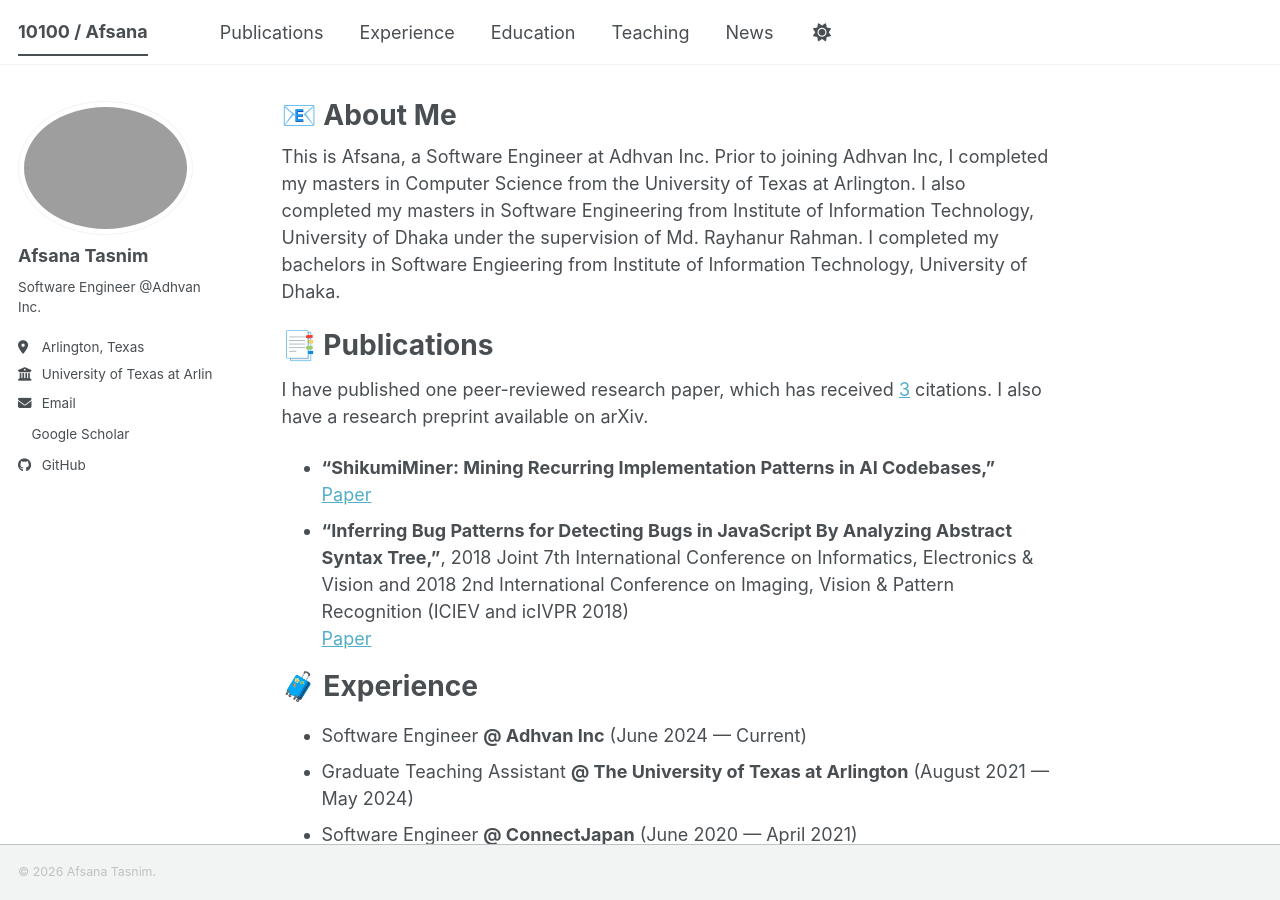
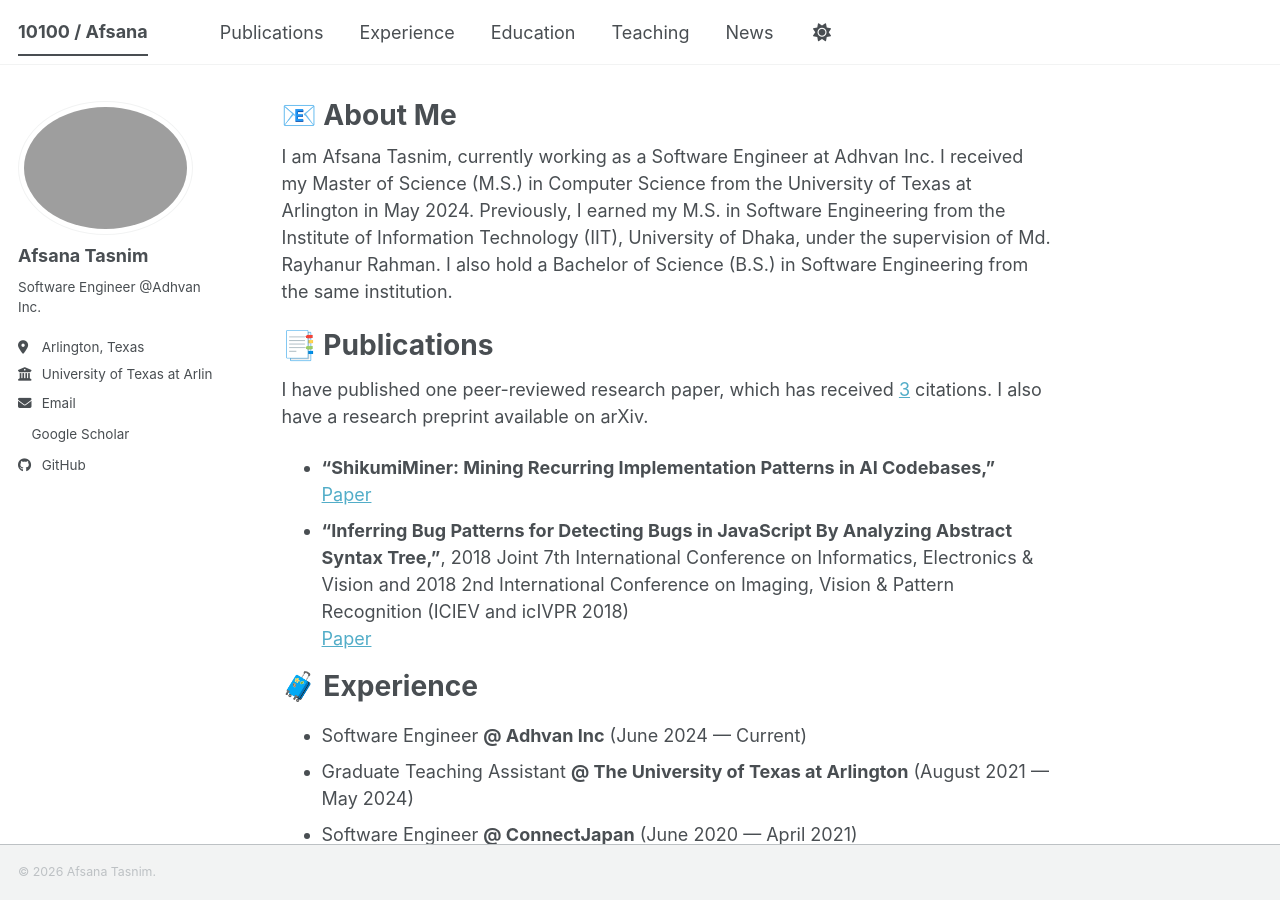
Before and after one commit to AfsanaTasnim/AfsanaTasnim.github.io, a Jekyll site: the page built from _pages/about.md, in a window 1280 px wide and 900 px high. Built offline with Jekyll 4.4.1, drawn with Linux system fonts in a browser that asks for light colours; a style sheet for code colours, icons or effects is not loaded.

Commit message:
Update about.md
Updated personal introduction and educational background.

```diff
--- a/_pages/about.md
+++ b/_pages/about.md
@@ -7,8 +7,7 @@ redirect_from:
   - /about.html
 ---
 
-This is Afsana, a Software Engineer at Adhvan Inc. Prior to joining Adhvan Inc, I completed my masters in Computer Science from the University of Texas at Arlington.
-I also completed my masters in Software Engineering from Institute of Information Technology, University of Dhaka under the supervision of Md. Rayhanur Rahman. I completed my bachelors in Software Engieering from Institute of Information Technology, University of Dhaka.
+I am Afsana Tasnim, currently working as a Software Engineer at Adhvan Inc. I received my Master of Science (M.S.) in Computer Science from the University of Texas at Arlington in May 2024. Previously, I earned my M.S. in Software Engineering from the Institute of Information Technology (IIT), University of Dhaka, under the supervision of Md. Rayhanur Rahman. I also hold a Bachelor of Science (B.S.) in Software Engineering from the same institution.
 
 <h1 id="publications" style="scroll-margin-top: 80px;">📑 Publications</h1>
 I have published one peer-reviewed research paper, which has received [3](https://scholar.google.com/citations?user=P4_LIl8AAAAJ&hl=en) citations. I also have a research preprint available on arXiv.
```
